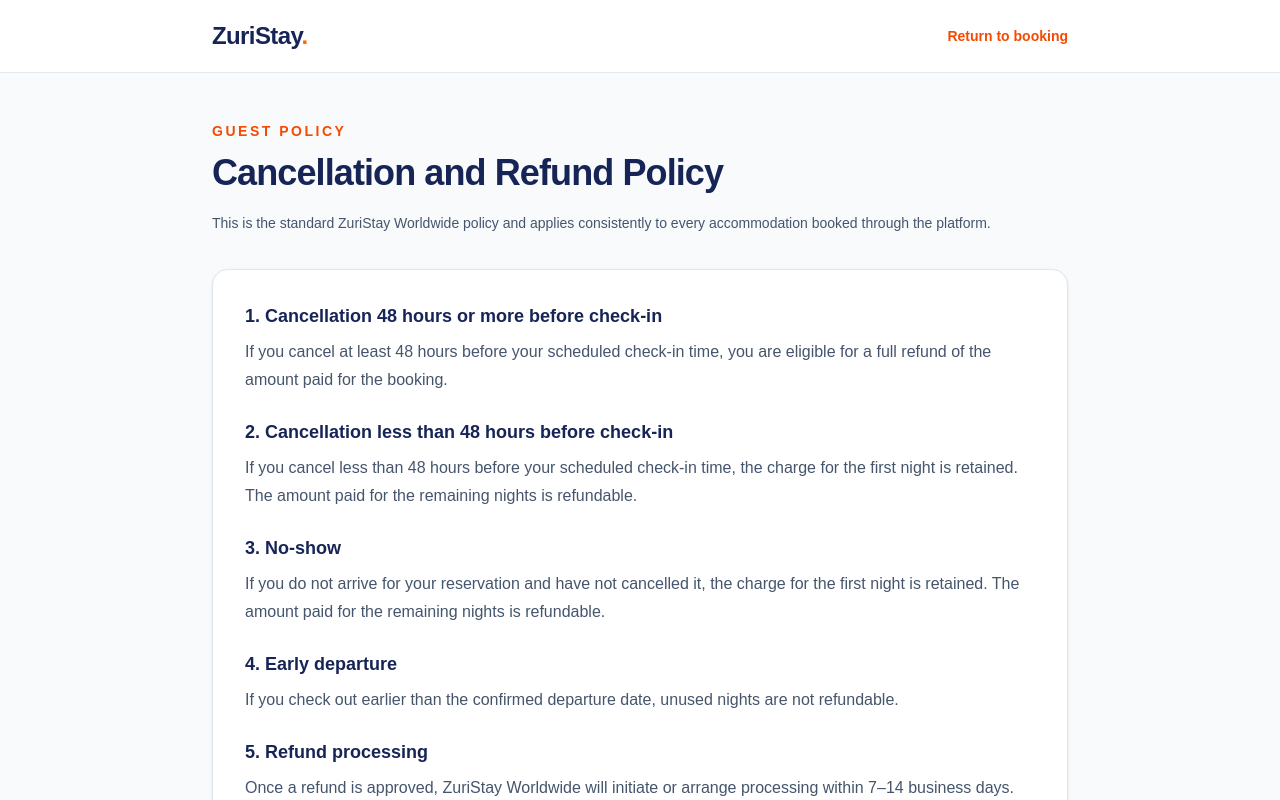
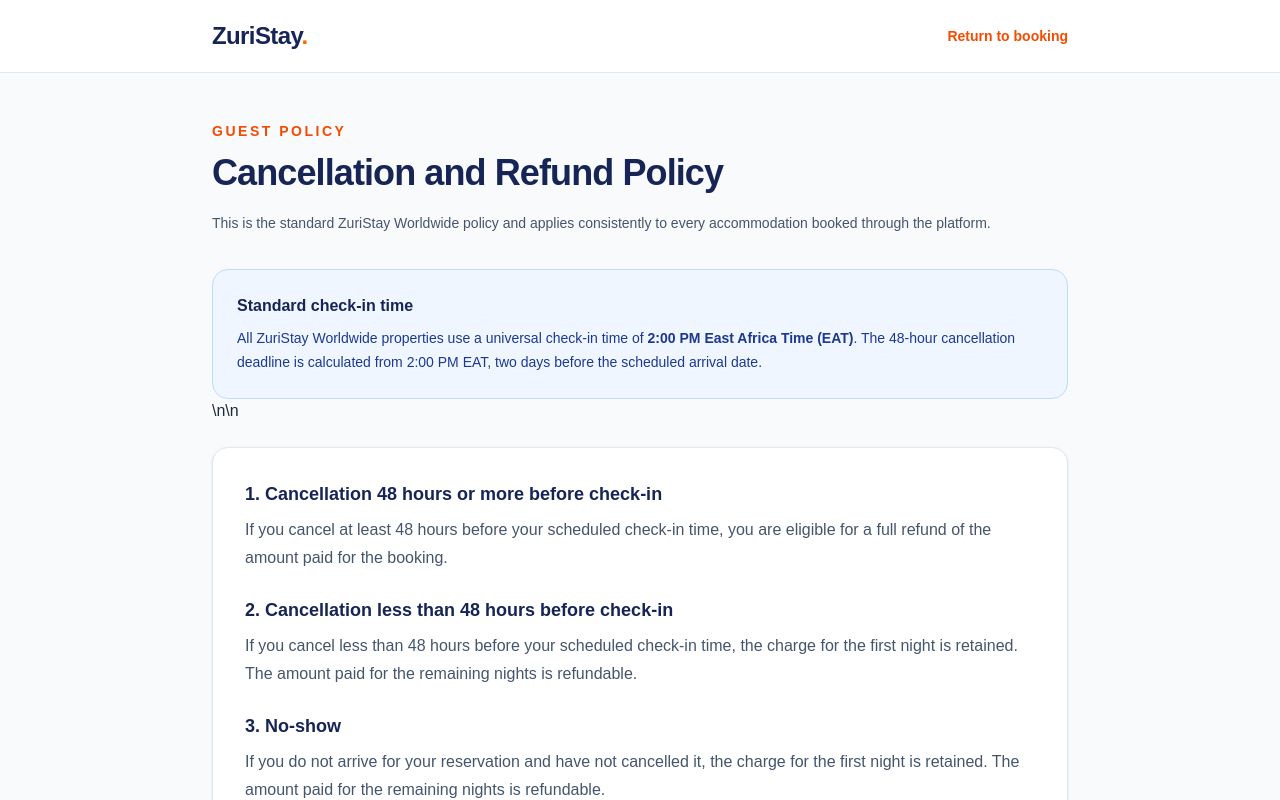
Before and after one commit to robinsonb254/zuristay, a Next.js app: page /cancellation-refund-policy in a window 1280 px wide. Shown: the top 800 px of the page. Built offline with nearby package versions, Linux system fonts and the light colour scheme.

Commit message:
Apply universal 2 PM EAT check-in policy

```diff
--- a/src/app/cancellation-refund-policy/page.tsx
+++ b/src/app/cancellation-refund-policy/page.tsx
@@ -25,7 +25,7 @@ export default function CancellationRefundPolicyPage() {
           This is the standard ZuriStay Worldwide policy and applies consistently to every accommodation booked through the platform.
         </p>
 
-        <section className="mt-8 space-y-6 rounded-2xl border border-slate-200 bg-white p-6 shadow-sm sm:p-8">
+        <section className="mt-8 rounded-2xl border border-blue-200 bg-blue-50 p-6"><h2 className="font-black text-blue-950">Standard check-in time</h2><p className="mt-2 text-sm leading-6 text-blue-900">All ZuriStay Worldwide properties use a universal check-in time of <strong>2:00 PM East Africa Time (EAT)</strong>. The 48-hour cancellation deadline is calculated from 2:00 PM EAT, two days before the scheduled arrival date.</p></section>\n\n        <section className="mt-6 space-y-6 rounded-2xl border border-slate-200 bg-white p-6 shadow-sm sm:p-8">
           <div>
             <h2 className="text-lg font-black text-blue-950">1. Cancellation 48 hours or more before check-in</h2>
             <p className="mt-2 leading-7 text-slate-600">If you cancel at least 48 hours before your scheduled check-in time, you are eligible for a full refund of the amount paid for the booking.</p>
```
